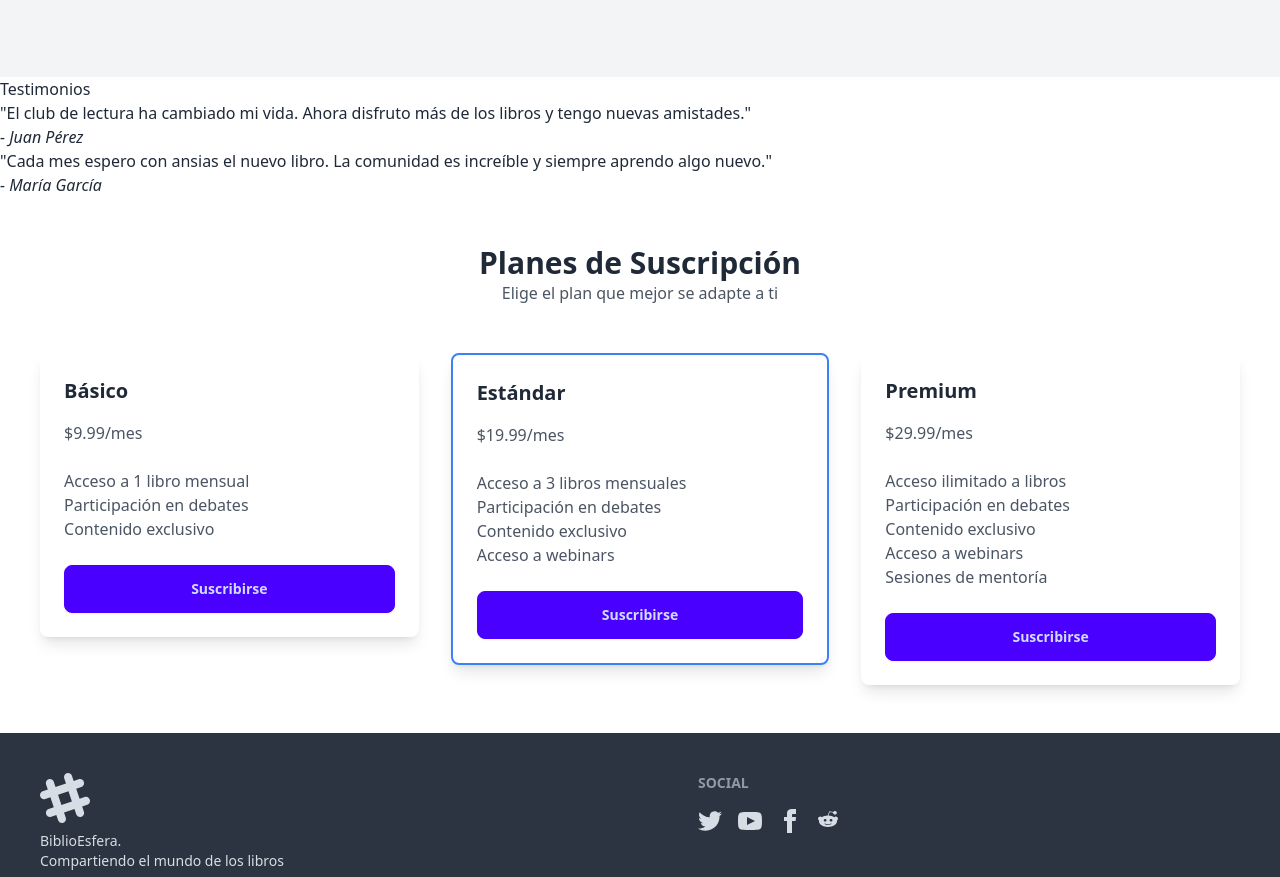
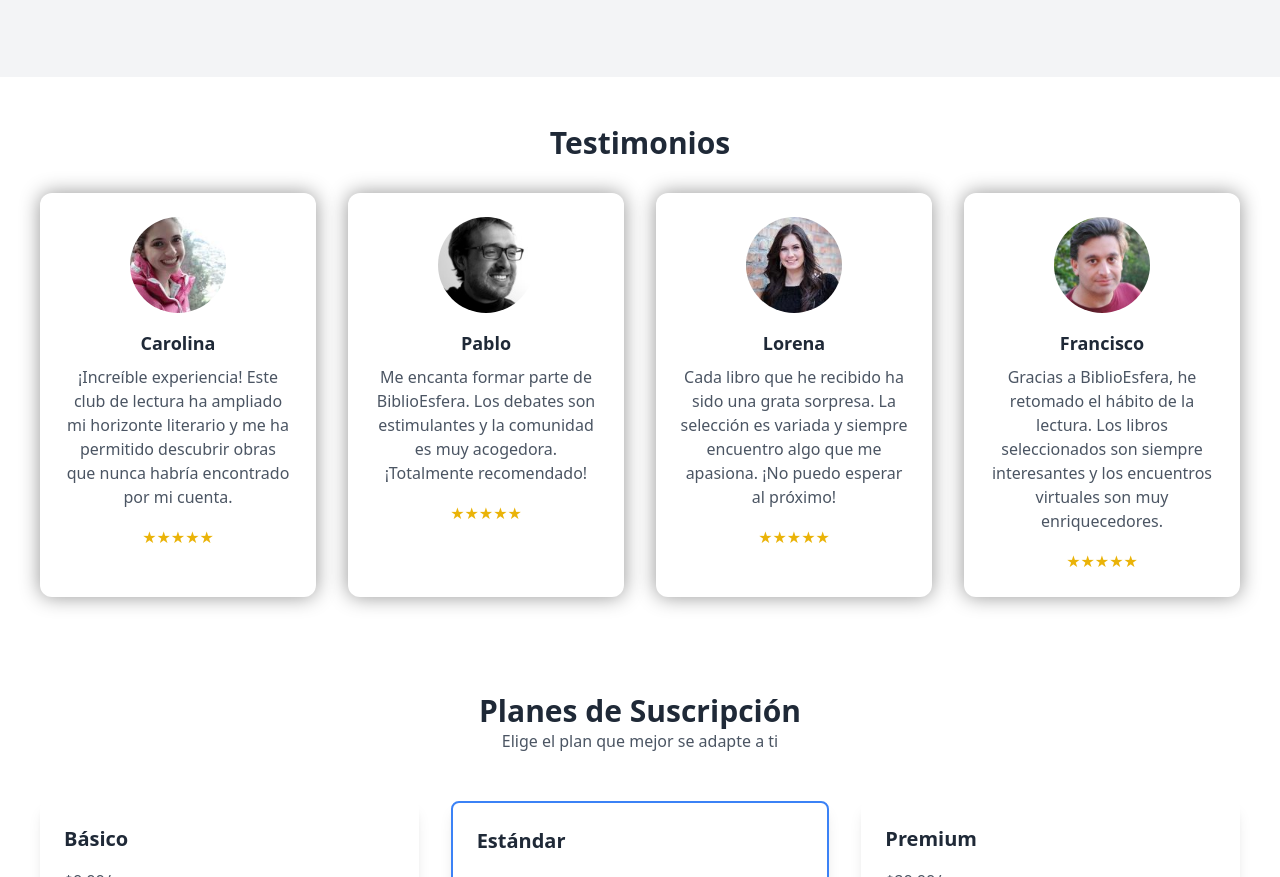
Before and after one commit to brypro/biblioesfera, a plain HTML site: page index.html in a window 1280 px wide. Shown: the part 943-1820 px from the top of the page. Drawn offline with nearby package versions, Linux system fonts and the light colour scheme.

Commit message:
Refactor testimonials section

```diff
--- a/assets/styles.css
+++ b/assets/styles.css
@@ -0,0 +1,9 @@
+.testimonials .card {
+    box-shadow: 0 0 20px rgba(0, 0, 0, 0.419);
+    cursor: default;
+    transition: ease 0.5s;
+}
+
+.testimonials .card:hover {
+    transform: scale(1.1);
+}
--- a/index.html
+++ b/index.html
@@ -143,27 +143,80 @@
 
 
 
+    <!-- Testimonios -->
+    <section class="testimonials bg-base-100 py-12 px-10">
+      <div class="container mx-auto">
+        <h3 class="text-3xl font-semibold text-center mb-8">Testimonios</h3>
 
-      <!-- Testimonios -->
-      <section class="testimonials">
-        <div class="container">
-          <h3>Testimonios</h3>
-          <blockquote>
-            <p>
-              "El club de lectura ha cambiado mi vida. Ahora disfruto más de los
-              libros y tengo nuevas amistades."
-            </p>
-            <cite>- Juan Pérez</cite>
-          </blockquote>
-          <blockquote>
-            <p>
-              "Cada mes espero con ansias el nuevo libro. La comunidad es
-              increíble y siempre aprendo algo nuevo."
-            </p>
-            <cite>- María García</cite>
-          </blockquote>
+        <div class="grid grid-cols-1 sm:grid-cols-2 lg:grid-cols-4 gap-8">
+
+          <!-- Testimonio 1 -->
+          <div class="card rounded-xl p-6">
+            <img src="./assets/img/carol.jpg" alt="Testimonio 1" class="rounded-full w-24 mx-auto mb-4">
+            <h4 class="text-lg font-semibold mb-2 text-center">Carolina</h4>
+            <p class="text-gray-600 text-center mb-4">¡Increíble experiencia! Este club de lectura ha ampliado mi horizonte literario y me ha permitido descubrir obras que nunca habría encontrado por mi cuenta.</p>
+            <div class="flex justify-center">
+              <!-- Estrellas -->
+              <span class="text-yellow-500">&#9733;</span>
+              <span class="text-yellow-500">&#9733;</span>
+              <span class="text-yellow-500">&#9733;</span>
+              <span class="text-yellow-500">&#9733;</span>
+              <span class="text-yellow-500">&#9733;</span>
+            </div>
+          </div>
+
+          <!-- Testimonio 2 -->
+          <div class="card rounded-xl p-6">
+            <img src="./assets/img/pablo.jpg" alt="Testimonio 2" class="rounded-full w-24 mx-auto mb-4">
+            <h4 class="text-lg font-semibold mb-2 text-center">Pablo</h4>
+            <p class="text-gray-600 text-center mb-4">Me encanta formar parte de BiblioEsfera. Los debates son estimulantes y la comunidad es muy acogedora. ¡Totalmente recomendado!</p>
+            <div class="flex justify-center">
+              <!-- Estrellas -->
+              <span class="text-yellow-500">&#9733;</span>
+              <span class="text-yellow-500">&#9733;</span>
+              <span class="text-yellow-500">&#9733;</span>
+              <span class="text-yellow-500">&#9733;</span>
+              <span class="text-yellow-500">&#9733;</span>
+            </div>
+          </div>
+
+          <!-- Testimonio 3 -->
+          <div class="card  rounded-xl p-6">
+            <img src="./assets/img/lorena.jpg" alt="Testimonio 2" class="rounded-full w-24 mx-auto mb-4">
+            <h4 class="text-lg font-semibold mb-2 text-center">Lorena</h4>
+            <p class="text-gray-600 text-center mb-4">Cada libro que he recibido ha sido una grata sorpresa. La selección es variada y siempre encuentro algo que me apasiona. ¡No puedo esperar al próximo!</p>
+            <div class="flex justify-center">
+              <!-- Estrellas -->
+              <span class="text-yellow-500">&#9733;</span>
+              <span class="text-yellow-500">&#9733;</span>
+              <span class="text-yellow-500">&#9733;</span>
+              <span class="text-yellow-500">&#9733;</span>
+              <span class="text-yellow-500">&#9733;</span>
+            </div>
+          </div>
+
+          <!-- Testimonio 4 -->
+          <div class="card  rounded-xl p-6">
+            <img src="./assets/img/francisco.jpg" alt="Testimonio 2" class="rounded-full w-24 mx-auto mb-4">
+            <h4 class="text-lg font-semibold mb-2 text-center">Francisco</h4>
+            <p class="text-gray-600 text-center mb-4">Gracias a BiblioEsfera, he retomado el hábito de la lectura. Los libros seleccionados son siempre interesantes y los encuentros virtuales son muy enriquecedores.</p>
+            <div class="flex justify-center">
+              <!-- Estrellas -->
+              <span class="text-yellow-500">&#9733;</span>
+              <span class="text-yellow-500">&#9733;</span>
+              <span class="text-yellow-500">&#9733;</span>
+              <span class="text-yellow-500">&#9733;</span>
+              <span class="text-yellow-500">&#9733;</span>
+            </div>
           </div>
     </section>
+
+
+
+
+
+
+
 
       <!-- Suscripción -->
       <section class="py-12 bg-white">
```
Also changed, not shown: assets/img/carol.jpg (added), assets/img/francisco.jpg (added), assets/img/lorena.jpg (added), assets/img/pablo.jpg (added). Lines whose indentation alone changed are shown as unchanged.
